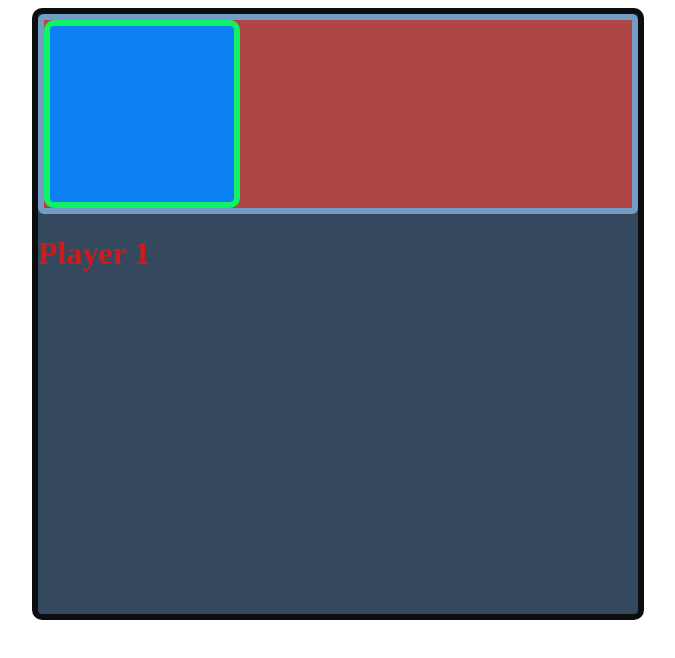
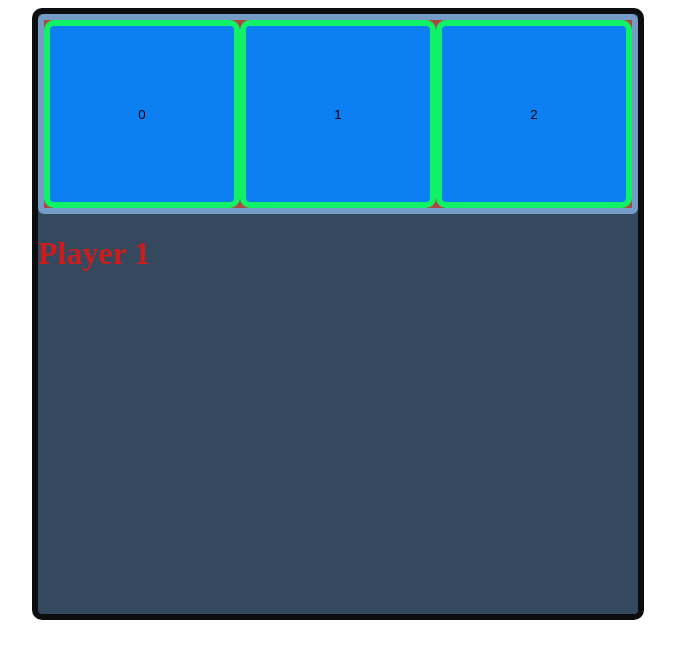
Before and after one commit to mabass2110/tic-tac-toe-React, a React (Vite) app: page / in a window 1280 px wide. Shown: the top 658 px of the page, without its empty margins (302-977 px from the left). Built offline with nearby package versions, Linux system fonts and the light colour scheme.

Commit message:
adding id props as a value of Square Button

```diff
--- a/src/colorGame00.jsx
+++ b/src/colorGame00.jsx
@@ -1,20 +1,22 @@
 import React from "react";
 
-const Square = () => {
-  return <button></button>
+const Square = ({id}) => {
+  return <button>{id}</button>
 }
 const Board = () => {
   const [player, setPlayer] = React.useState(1);
   let status = `Player ${player}`;
 
-  const renderSquare = () => {
-    return <Square></Square>
+  const renderSquare = (i) => {
+    return <Square id={i}></Square>
   }
   return (
     <div className="game-board">
 
       <div className="grid-row">
         {renderSquare(0)}
+        {renderSquare(1)}
+        {renderSquare(2)}
       </div>
       <div id="info">
         <h1>{status}</h1>
```
